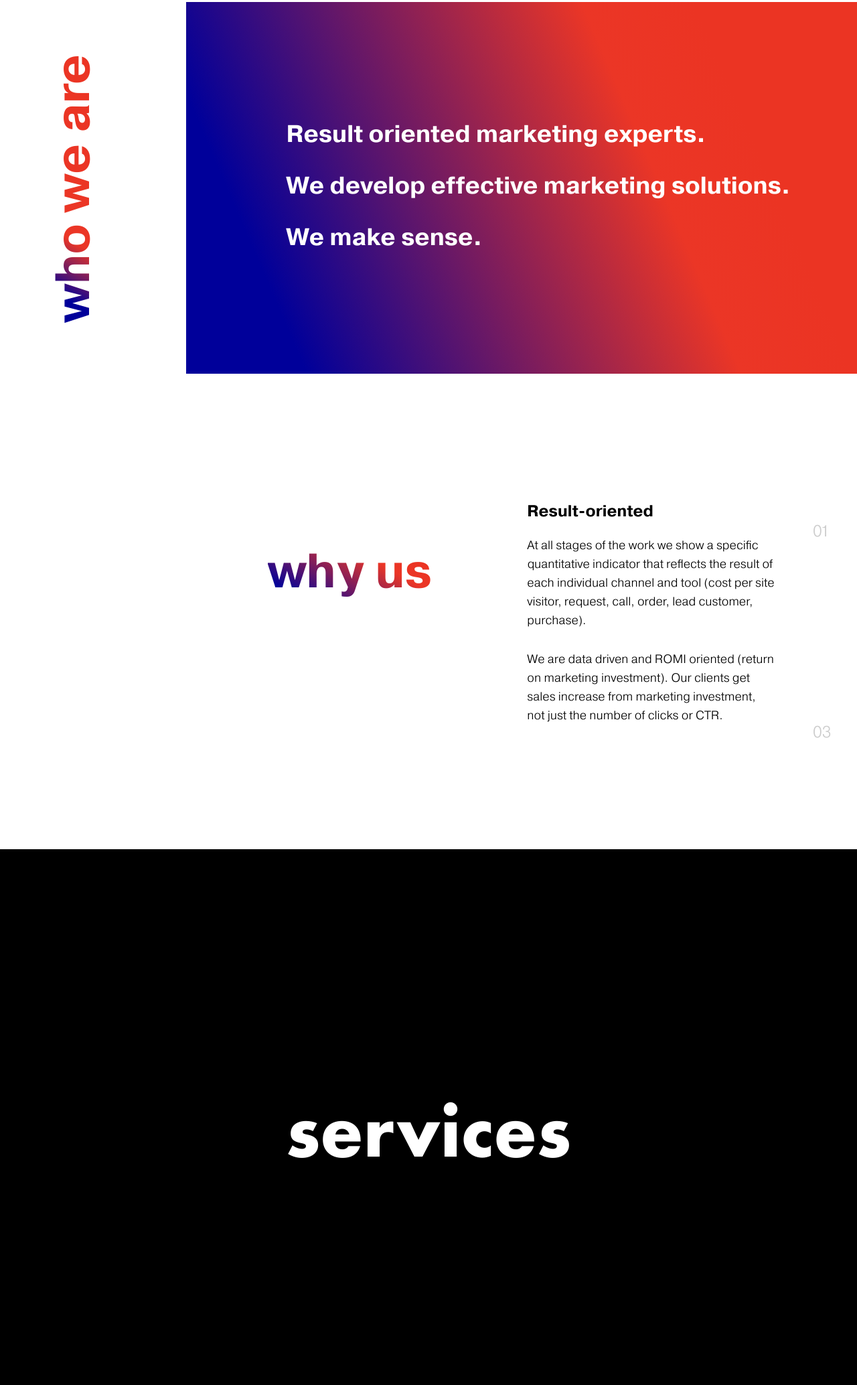
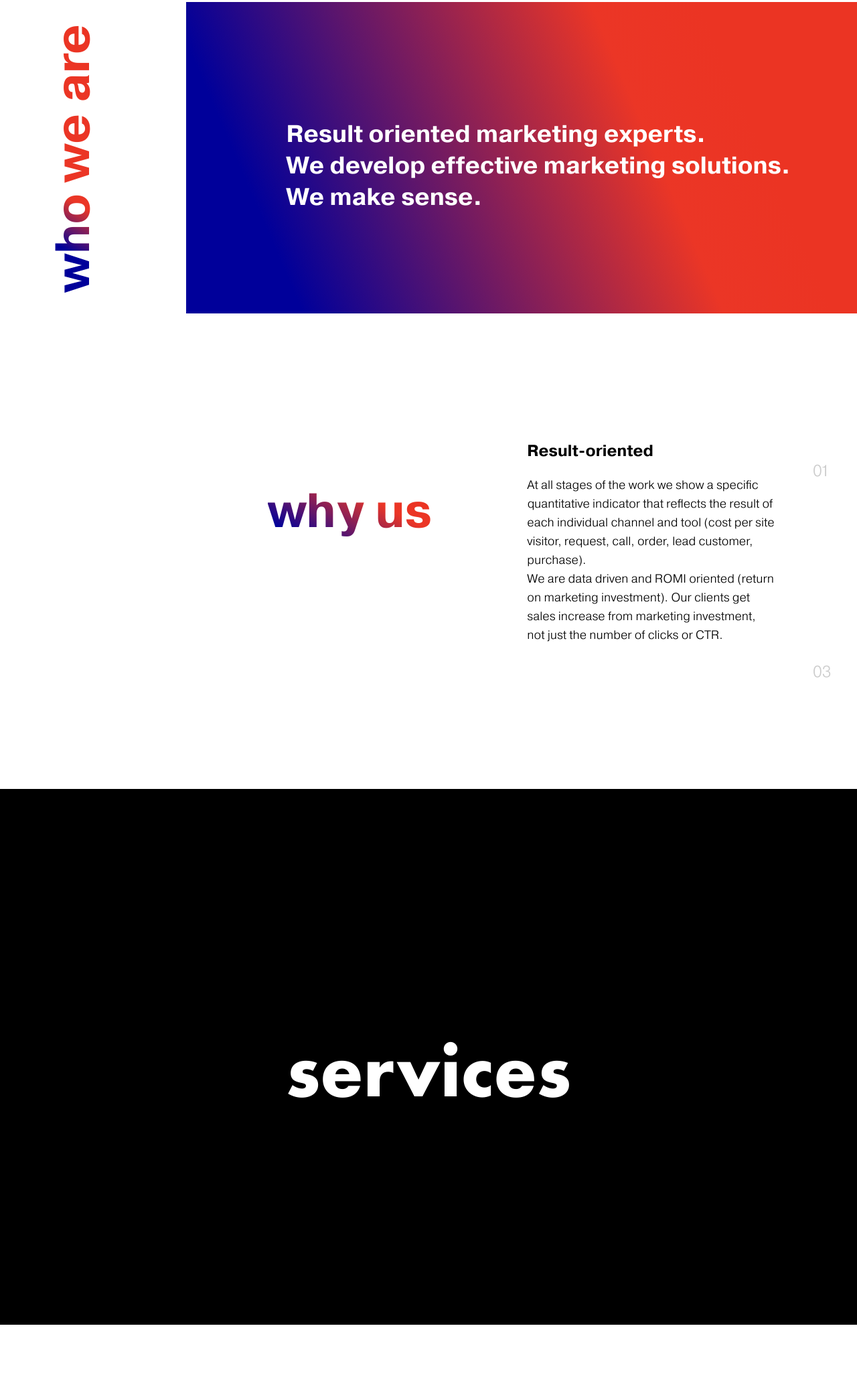
Before and after one commit to Kateryna2/SenstersLayout, a website: page src/views/index.html in a window 1280 px wide. Shown: the part 897-2965 px from the top of the page at 67% size. After the commit the page ends 2875 px from the top, so only its background shows below. Drawn offline with nearby package versions, Linux system fonts and the light colour scheme; files that its build step writes are made by us from their sources; files whose address does not match are found by name.

Commit message:
small upds

```diff
--- a/src/styles/components/main-page.scss
+++ b/src/styles/components/main-page.scss
@@ -34,13 +34,12 @@
 
 .title-info-block {
   position: absolute;
-  left: 100px;
+  left: 50px;
   top: 40px;
 
-  //@media screen and (min-width: $max-sm + 1px){
-  //left: 400px;
-  //top: 250px;
-  //}
+  @media screen and (min-width: $max-md + 1px){
+    left: 300px;
+  }
 
   @media screen and (min-width: $max-lg + 1px){
     left: 400px;
@@ -53,21 +52,18 @@
   margin-top: 160px;
   align-items: center;
   position: relative;
-  //padding-left: 43px;
-
-  justify-content: flex-start;
-
   margin-right: 5%;
   margin-bottom: 100px;
-  overflow-x: scroll;
-  overflow-y: hidden;
   scroll-behavior: smooth;
   float: left;
+  width: 95%;
 
+  justify-content: flex-end;
+  padding-left: 43px;
 
   &::-webkit-scrollbar {
-    margin-bottom: 300px;
-    height: 4px;
+    margin-right: 300px;
+    width: 4px;
   }
 
   &::-webkit-scrollbar-track {
@@ -79,53 +75,27 @@
     outline: 1px solid slategrey;
   }
 
-
   &--inside {
     margin-right: 5%;
+    margin-left: 5%;
     display: flex;
-    flex-direction: row;
-    flex-wrap: nowrap;
+    flex-direction: column;
+    flex-wrap: wrap;
     align-content: flex-end;
-    width: calc(100vh * 3);
+    width: auto;
+  }
 
 
-    @media screen and (min-width: $max-sm + 1px){
-      flex-direction: column;
-      flex-wrap: wrap;
-      width: auto;
-    }
-  }
+  @media screen and (min-width: $max-sm + 1px){
 
-  @media screen and (min-width: $max-sm + 1px) {
-    overflow-x: hidden;
     overflow-y: scroll;
-    scroll-behavior: smooth;
-    float: left;
-    width: 95%;
     height: 450px;
-    justify-content: flex-end;
-    padding-left: 43px;
-
-    &::-webkit-scrollbar {
-      margin-right: 300px;
-      width: 4px;
-    }
-
-    &::-webkit-scrollbar-track {
-      -webkit-box-shadow: inset 0 0 6px rgba(0, 0, 0, 0.3);
-    }
-
-    &::-webkit-scrollbar-thumb {
-      background: linear-gradient(99.32deg, #00009A 47.45%, #EB3423 63.6%);;
-      outline: 1px solid slategrey;
-    }
   }
 }
 
 
 .text--info-block {
-  width: 320px;
- // height: 450px;
+  width: 100%;
   font-size: 18px;
   line-height: 28px;
   font-weight: 100;
@@ -152,6 +122,7 @@
 
     @media screen and (min-width: $max-sm + 1px){
     margin-top: 30px;
+      width: 320px;
     }
 
 
@@ -183,7 +154,7 @@
 
 
 .info-block-scroll{
-  display: flex;
+  display: none;
   flex-wrap: wrap;
   flex-direction: row;
   position: absolute;
@@ -194,6 +165,7 @@
   justify-content: space-around;
 
   @media screen and (min-width: $max-sm + 1px){
+    display: flex;
     flex-direction: column;
     width: auto;
     top: 160px;
--- a/src/styles/components/services.scss
+++ b/src/styles/components/services.scss
@@ -9,10 +9,10 @@
 
   .title--small--black {
     transition: color .5s ease;
-    font-size: 18px;
+    font-size: 14px;
     z-index: 1;
     color: $white;
-    width: 50%;
+    width: 60%;
 
 
     @media screen and (min-width: $max-sm + 1px){
@@ -47,7 +47,7 @@
 .card-service {
   position: relative;
   z-index: 1;
-  padding: 30px 20px 20px 30px;
+  padding: 40px 20px 40px 30px;
   width: 100%;
 
   @media screen and (min-width: $max-sm + 1px){
@@ -60,9 +60,9 @@
   display: flex;
   flex-wrap: wrap;
   flex-direction: row;
-  justify-content: space-around;
+  justify-content: space-between;
   position: relative;
-  padding: 25px 40px 25px 30px;
+  padding: 25px 70px 25px 30px;
   z-index: 1;
   width: 100%;
   align-items: center;
@@ -118,16 +118,18 @@
   transition: opacity .5s ease;
   z-index: 1;
   padding-left: 3px;
+  font-size: 14px;
 
   &:after {
     content: url("../img/sprites/sprite.svg#arrow-right");
     width: 30px;
     position: absolute;
-    left: 100px;
+    left: 80px;
   }
 
   @media screen and (min-width: $max-sm + 1px){
     opacity: 0;
+    font-size: 18px;
 
   .card:hover & {
     opacity: 1;
--- a/src/views/index.html
+++ b/src/views/index.html
@@ -19,9 +19,10 @@
     </section>
     <div class="quote">
         <h3 class="title-colours--big-vertical title-vertical">who we are</h3>
-        <div class="quote-text"><p class="paragraph">Result oriented marketing experts.</p>
-            <p class="paragraph"> We develop effective marketing solutions.</p>
-            <p class="paragraph">We make sense.</p>
+        <div class="quote-text">
+            <p>Result oriented marketing experts.</p>
+            <p> We develop effective marketing solutions.</p>
+            <p>We make sense.</p>
         </div>
     </div>
 
@@ -37,25 +38,25 @@
             <div class="container info-block--inside">
                 <div class="text text--info-block text--info-block--first js-text-infoblock" id="first">
                     <h3 class="title--small">Result-oriented</h3>
-                    <p class="paragraph">At all stages of the work we show a specific quantitative indicator that
+                    <p>At all stages of the work we show a specific quantitative indicator that
                         reflects the result of each individual channel and tool (cost per site visitor, request, call,
                         order, lead customer, purchase).</p>
-                    <p class="paragraph">We are data driven and ROMI oriented (return on marketing investment). Our
+                    <p>We are data driven and ROMI oriented (return on marketing investment). Our
                         clients get sales increase from marketing investment, not just the number of clicks or CTR.</p>
 
                 </div>
                 <div class="text text--info-block text--info-block--second js-text-infoblock" id="second">
                     <h3 class="title--small">Effective</h3>
-                    <p class="paragraph">We get acquainted with your business processes and choose the most effective
+                    <p>We get acquainted with your business processes and choose the most effective
                         digital channels to boost your results.</p>
-                    <p class="paragraph">We identify the main business goals and provide the tools to achieve them.</p>
+                    <p>We identify the main business goals and provide the tools to achieve them.</p>
                 </div>
                 <div class="text text--info-block text--info-block--third js-text-infoblock" id="third">
                     <h3 class="title--small">Transparent</h3>
-                    <p class="paragraph">Reasonable pricing model based on the number of hours spent by the team.</p>
-                    <p class="paragraph">No hidden or extra fees. All media spendings are paid directly from you to the
+                    <p>Reasonable pricing model based on the number of hours spent by the team.</p>
+                    <p>No hidden or extra fees. All media spendings are paid directly from you to the
                         advertisers without extra expenses.</p>
-                    <p class="paragraph">Clear media costs distribution. You get access to the advertising accounts
+                    <p>Clear media costs distribution. You get access to the advertising accounts
                         where you can see where and how your money were spent.</p>
                 </div>
             </div>
```
